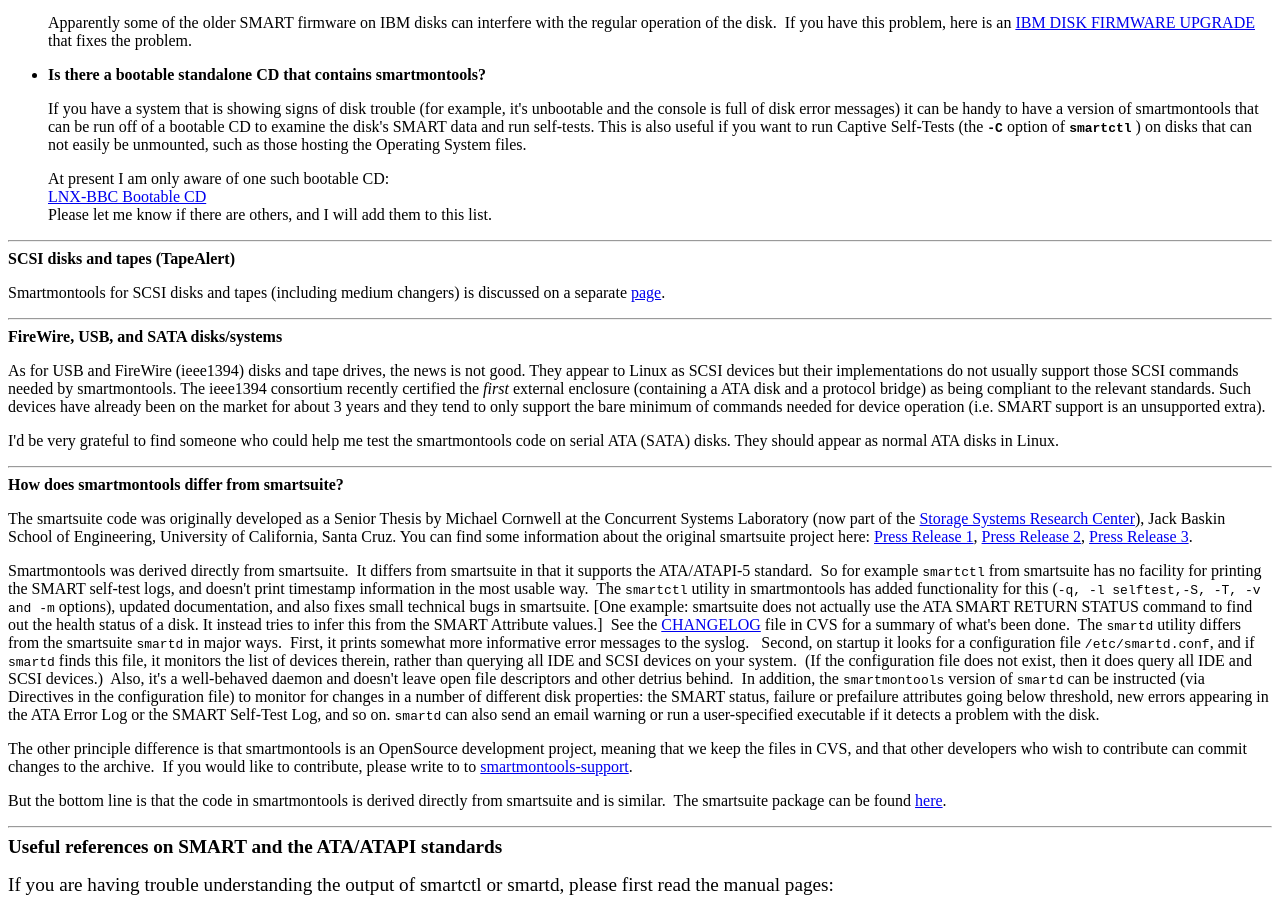
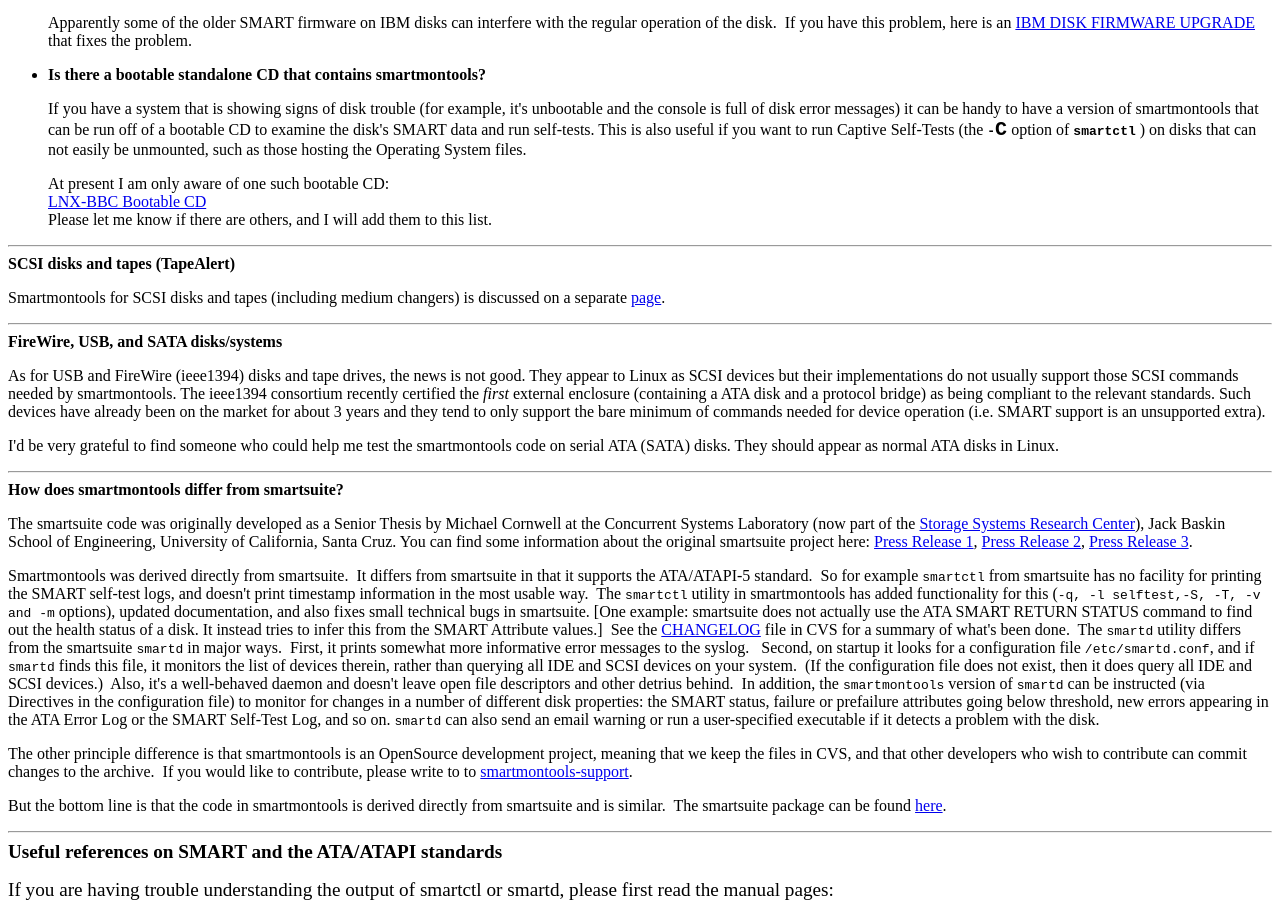
Before and after one commit to ballock/smartmontools, a plain HTML site: page www/index.html in a window 1280 px wide. Shown: the part 3169-4078 px from the top of the page. Drawn offline with Linux system fonts and the light colour scheme.

Commit message:
Enlarged size of "-c" font
git-svn-id: http://svn.code.sf.net/p/smartmontools/code/trunk@833 4ea69e1a-61f1-4043-bf83-b5c94c648137

```diff
--- a/www/index.html
+++ b/www/index.html
@@ -316,7 +316,7 @@ example, it's unbootable and the console is full of disk error
 messages) it can be handy to have a version of smartmontools that can
 be run off of a bootable CD to examine the disk's SMART data and run
 self-tests.  This is also useful if you want to run Captive Self-Tests
-(the <b><tt>-C</tt></b> option of
+(the <b><tt>-<font size="+2">C</font></tt></b> option of
 <b><tt>smartctl</tt></b> ) on disks that can not easily be unmounted, such as those hosting
 the Operating System files.</p>
 
```
